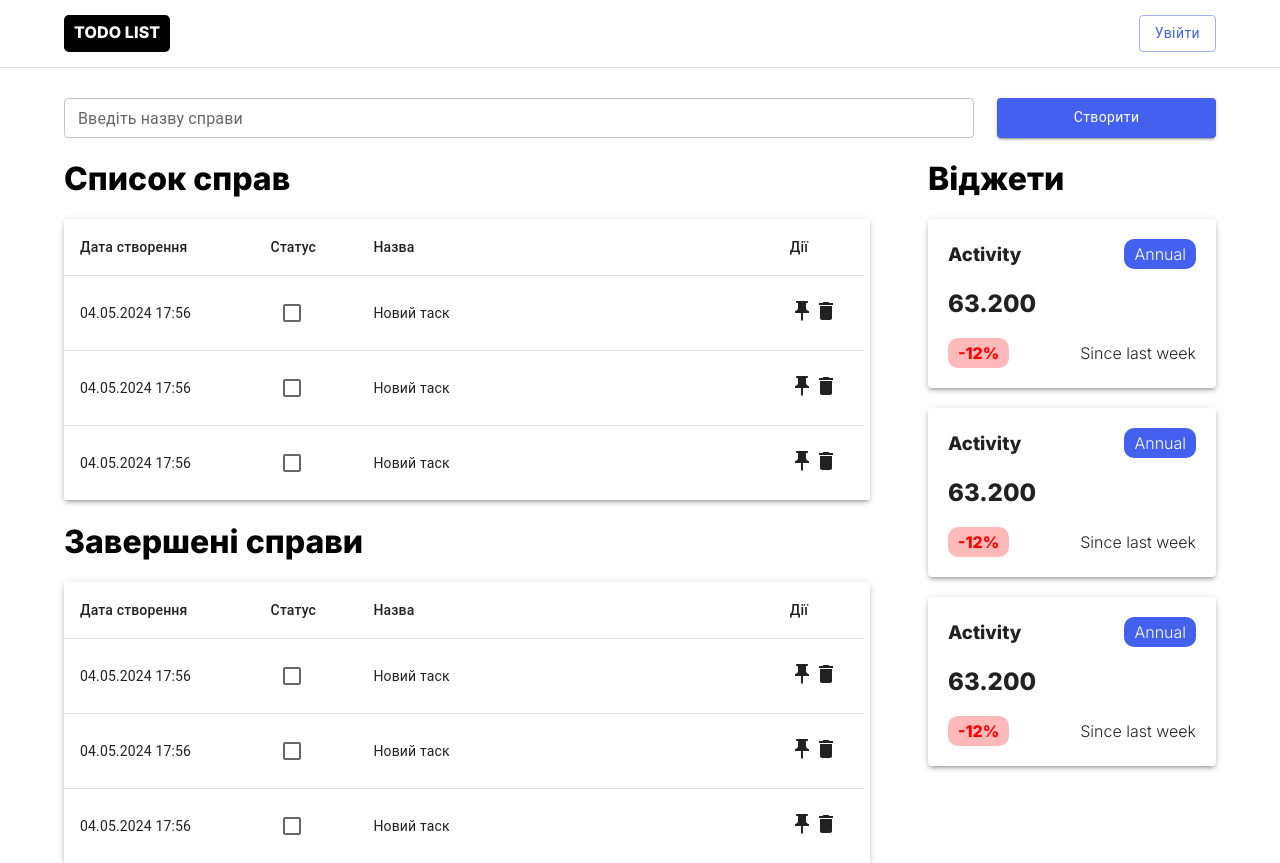
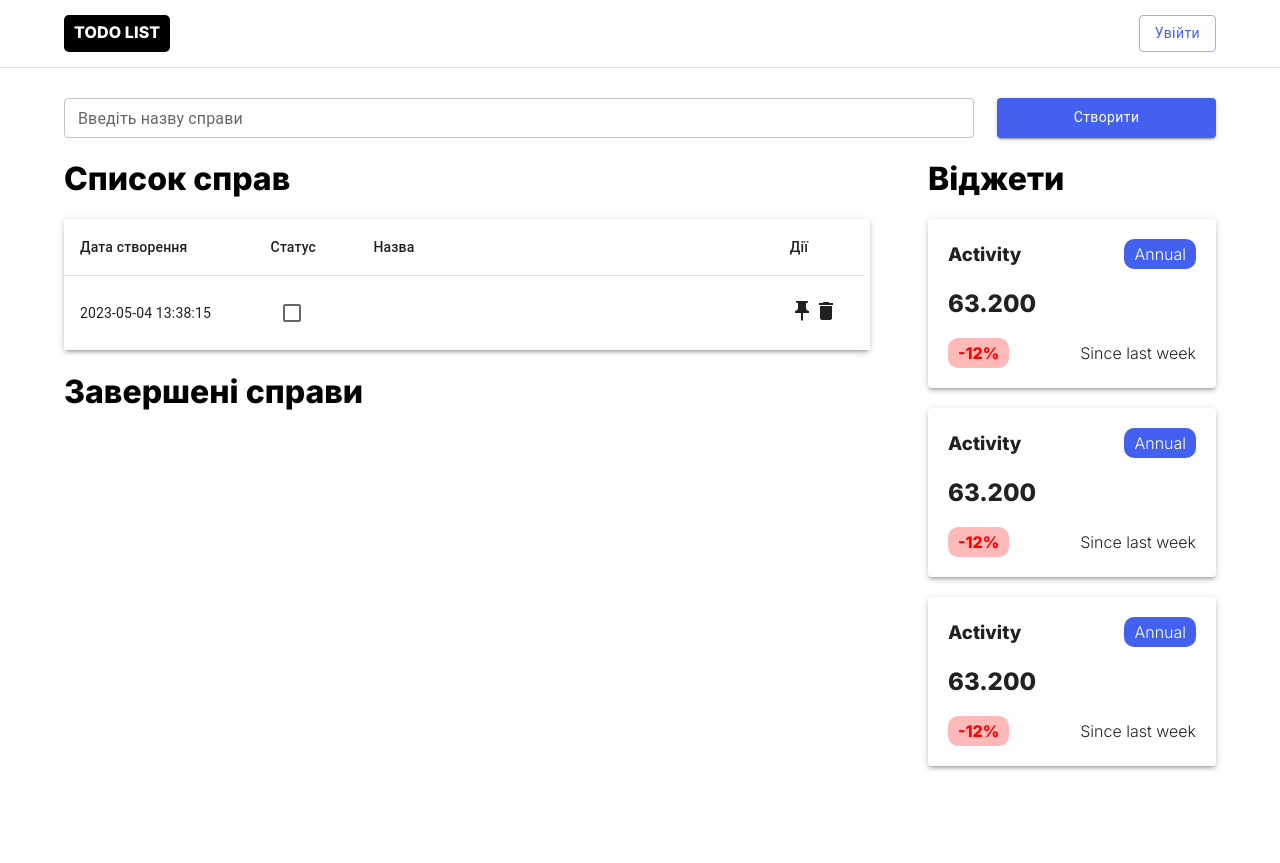
Before and after one commit to Kaktuzo4ek/todo-list, a React (Create React App) app: page / in a window 1280 px wide. Both pictures are taken after a click on the button "Створити". After the commit the page ends 800 px from the top, so only its background shows below. Built offline with nearby package versions, Linux system fonts and the light colour scheme.

Commit message:
add redux tasks and save in local storage

```diff
--- a/package.json
+++ b/package.json
@@ -9,6 +9,7 @@
     "@mui/icons-material": "^5.11.16",
     "@mui/material": "^5.12.3",
     "@mui/styled-engine-sc": "^5.12.0",
+    "@reduxjs/toolkit": "^1.9.5",
     "@testing-library/jest-dom": "^5.16.5",
     "@testing-library/react": "^13.4.0",
     "@testing-library/user-event": "^13.5.0",
@@ -19,6 +20,7 @@
     "react": "^18.2.0",
     "react-dom": "^18.2.0",
     "react-hook-form": "^7.43.9",
+    "react-redux": "^8.0.5",
     "react-router-dom": "^6.11.1",
     "react-scripts": "5.0.1",
     "sass": "^1.62.1",
--- a/src/App.tsx
+++ b/src/App.tsx
@@ -1,12 +1,17 @@
+/* eslint-disable import/no-extraneous-dependencies */
 import React from 'react';
 import { Routes, Route } from 'react-router-dom';
 import Container from '@mui/material/Container';
+import { Provider } from 'react-redux';
+
+import { store } from './redux/store';
 
 import Header from './components/Header';
 import Home from './pages/Home';
 import Login from './pages/Login';
 
 const App: React.FC = () => (
+  <Provider store={store}>
     <div className='App'>
       <Header />
       <Container maxWidth='lg'>
@@ -16,6 +21,7 @@ const App: React.FC = () => (
         </Routes>
       </Container>
     </div>
+  </Provider>
 );
 
 export default App;
--- a/src/components/Table/index.tsx
+++ b/src/components/Table/index.tsx
@@ -1,3 +1,4 @@
+/* eslint-disable operator-linebreak */
 import React from 'react';
 import Table from '@mui/material/Table';
 import TableBody from '@mui/material/TableBody';
@@ -12,13 +13,11 @@ import Paper from '@mui/material/Paper';
 
 import styles from './basicTable.module.scss';
 
-const rows = [
-  { data: '04.05.2024 17:56', name: 'Новий таск' },
-  { data: '04.05.2024 17:56', name: 'Новий таск' },
-  { data: '04.05.2024 17:56', name: 'Новий таск' },
-];
+import { RootState, useAppSelector } from '../../redux/store';
 
-const BasicTable: React.FC = () => (
+const BasicTable: React.FC = () => {
+  const tasks = useAppSelector((state: RootState) => state.tasks.tasks);
+  return (
     <Paper elevation={3}>
       <TableContainer className={styles.table}>
         <Table sx={{ width: 800 }} aria-label='simple table'>
@@ -37,13 +36,14 @@ const BasicTable: React.FC = () => (
             </TableRow>
           </TableHead>
           <TableBody>
-          {rows.map((row) => (
+            {tasks.length > 0 &&
+              tasks.map((row) => (
                 <TableRow
-              key={row.data}
+                  key={row.date}
                   sx={{ '&:last-child td, &:last-child th': { border: 0 } }}
                 >
                   <TableCell component='th' scope='row' align='left'>
-                {row.data}
+                    {row.date}
                   </TableCell>
                   <TableCell align='left'>
                     <Checkbox />
@@ -60,5 +60,6 @@ const BasicTable: React.FC = () => (
       </TableContainer>
     </Paper>
   );
+};
 
 export default BasicTable;
--- a/src/index.scss
+++ b/src/index.scss
@@ -3,5 +3,5 @@ body {
   font-family: 'Inter', system-ui;
   -webkit-font-smoothing: antialiased;
   -moz-osx-font-smoothing: grayscale;
-  background-color: #fff !important;
+  //background-color: #fff !important;
 }
--- a/src/pages/home/index.tsx
+++ b/src/pages/home/index.tsx
@@ -1,23 +1,53 @@
+/* eslint-disable import/no-extraneous-dependencies */
 import React from 'react';
 import TextField from '@mui/material/TextField';
 import Button from '@mui/material/Button';
 import Paper from '@mui/material/Paper';
+import { useDispatch } from 'react-redux';
 
 import styles from './home.module.scss';
 import BasicTable from '../../components/Table';
 import Widget from '../../components/Widget';
+import { addTask, Task } from '../../redux/tasks';
 
-const Home: React.FC = () => (
+const Home: React.FC = () => {
+  const dispatch = useDispatch();
+
+  const [taskName, setTaskName] = React.useState('');
+
+  const [tasks, setTasks] = React.useState<Task[]>([]);
+
+  const createTask = (): void => {
+    const task = {
+      date: `${new Date().toISOString().split('T')[0]} ${new Date()
+        .toISOString()
+        .split('T')[1]
+        .slice(0, 8)}`,
+      name: taskName,
+      isPinned: false,
+    };
+    dispatch(addTask(task));
+    setTasks([...tasks, task]);
+    window.localStorage.setItem('tasks', JSON.stringify([...tasks, task]));
+  };
+
+  return (
     <div>
       <div className={styles.flexBox}>
         <TextField
           className={styles.inputField}
           id='outlined-basic'
+          value={taskName}
+          onChange={(e) => setTaskName(e.target.value)}
           label='Введіть назву справи'
           variant='outlined'
           size='small'
         />
-      <Button className={styles.createBtn} variant='contained'>
+        <Button
+          onClick={createTask}
+          className={styles.createBtn}
+          variant='contained'
+        >
           Створити
         </Button>
       </div>
@@ -26,7 +56,7 @@ const Home: React.FC = () => (
           <h1>Список справ</h1>
           <BasicTable />
           <h1>Завершені справи</h1>
-        <BasicTable />
+          {/* <BasicTable /> */}
         </div>
         <div className={styles.widgets}>
           <h1>Віджети</h1>
@@ -43,5 +73,6 @@ const Home: React.FC = () => (
       </div>
     </div>
   );
+};
 
 export default Home;
--- /dev/null
+++ b/src/redux/store.ts
@@ -0,0 +1,12 @@
+/* eslint-disable import/no-extraneous-dependencies */
+import { configureStore } from '@reduxjs/toolkit';
+import { TypedUseSelectorHook, useSelector } from 'react-redux';
+import tasksReducer from './tasks';
+
+export const store = configureStore({
+  reducer: { tasks: tasksReducer },
+});
+
+export type RootState = ReturnType<typeof store.getState>;
+export type AppDispatch = typeof store.dispatch;
+export const useAppSelector: TypedUseSelectorHook<RootState> = useSelector;
--- /dev/null
+++ b/src/redux/tasks/index.ts
@@ -0,0 +1,33 @@
+import { createSlice } from '@reduxjs/toolkit';
+import type { PayloadAction } from '@reduxjs/toolkit';
+
+export interface Task {
+  date: string;
+  name: string;
+  isPinned: boolean;
+}
+
+export interface TasksState {
+  tasks: Task[];
+}
+
+const initialState: TasksState = {
+  tasks: window.localStorage.getItem('tasks')
+    ? JSON.parse(window.localStorage.getItem('tasks') as string)
+    : [],
+};
+
+export const tasksSlice = createSlice({
+  name: 'tasks',
+  initialState,
+  reducers: {
+    addTask: (state, action: PayloadAction<Task>) => {
+      const newTasks = [...state.tasks, action.payload];
+      return { ...state, tasks: newTasks };
+    },
+  },
+});
+
+export const { addTask } = tasksSlice.actions;
+
+export default tasksSlice.reducer;
```
Also changed, not shown: 1 other file (tests, documents, lock files or other folders). Lines whose indentation alone changed are shown as unchanged.
